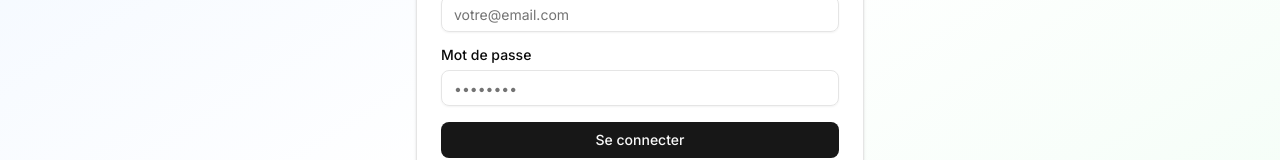
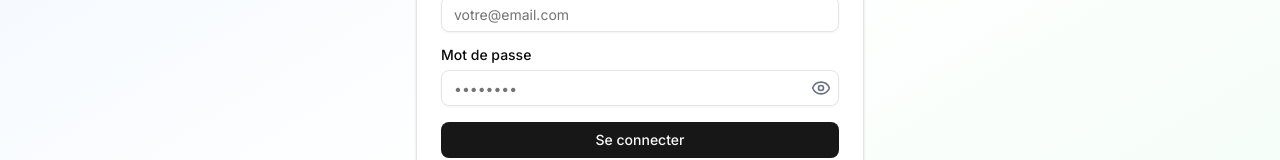
Before and after one commit to mbamybrayane/covoiturage, a Next.js app: page /auth/login in a window 1280 px wide. Shown: the part 348-508 px from the top of the page. Built offline with nearby package versions, Linux system fonts and the light colour scheme.

Commit message:
Update page.tsx

```diff
--- a/app/auth/login/page.tsx
+++ b/app/auth/login/page.tsx
@@ -1,7 +1,9 @@
 "use client";
 /* eslint-disable react/no-unescaped-entities */
 
+import { useState } from "react";
 import Link from "next/link";
+import { useRouter } from "next/navigation";
 import {
   Card,
   CardContent,
@@ -13,16 +15,11 @@ import { Input } from "@/components/ui/input";
 import { Label } from "@/components/ui/label";
 import { Button } from "@/components/ui/button";
 import { Car, Eye, EyeOff } from "lucide-react";
-import { login } from "@/app/actions/auth";
-import { redirect } from "next/navigation";
-import { getSession } from "@/app/actions/auth";
-import { useState } from "react";
-import { useRouter } from "next/navigation";
 
-// Si l'utilisateur est déjà connecté, on le redirige automatiquement
 export default function LoginPage() {
   const [error, setError] = useState("");
   const [isLoading, setIsLoading] = useState(false);
+  const [showPassword, setShowPassword] = useState(false);
   const router = useRouter();
 
   const handleSubmit = async (e: React.FormEvent<HTMLFormElement>) => {
@@ -37,9 +34,7 @@ export default function LoginPage() {
     try {
       const response = await fetch("/api/login", {
         method: "POST",
-        headers: {
-          "Content-Type": "application/json",
-        },
+        headers: { "Content-Type": "application/json" },
         body: JSON.stringify({ email, password }),
       });
 
@@ -51,9 +46,8 @@ export default function LoginPage() {
         return;
       }
 
-      // Si connexion réussie, rediriger vers le tableau de bord
       router.push(data.redirectUrl);
-    } catch (err) {
+    } catch {
       setError("Une erreur est survenue lors de la connexion");
       setIsLoading(false);
     }
@@ -80,6 +74,7 @@ export default function LoginPage() {
                 {error}
               </div>
             )}
+
             <div className="space-y-2">
               <Label htmlFor="email">Email</Label>
               <Input
@@ -90,16 +85,31 @@ export default function LoginPage() {
                 required
               />
             </div>
+
             <div className="space-y-2">
               <Label htmlFor="password">Mot de passe</Label>
+              <div className="relative">
                 <Input
                   id="password"
                   name="password"
-                type="password"
+                  type={showPassword ? "text" : "password"}
                   placeholder="••••••••"
                   required
                 />
+                <button
+                  type="button"
+                  className="absolute inset-y-0 right-2 flex items-center"
+                  onClick={() => setShowPassword((v) => !v)}
+                >
+                  {showPassword ? (
+                    <EyeOff className="h-5 w-5 text-gray-500" />
+                  ) : (
+                    <Eye className="h-5 w-5 text-gray-500" />
+                  )}
+                </button>
               </div>
+            </div>
+
             <Button type="submit" className="w-full" disabled={isLoading}>
               {isLoading ? "Connexion en cours..." : "Se connecter"}
             </Button>
@@ -111,8 +121,9 @@ export default function LoginPage() {
               S'inscrire
             </Link>
           </div>
+
           <div className="mt-4 text-xs text-gray-500 text-center">
-            <p>Demo : utilisez "driver@test.com" pour un compte chauffeur</p>
+            <p>Demo : utilisez "driver@test.com" pour un compte chauffeur</p>
             <p>ou "passenger@test.com" pour un compte passager</p>
           </div>
         </CardContent>
```
Lines whose indentation alone changed are shown as unchanged.
